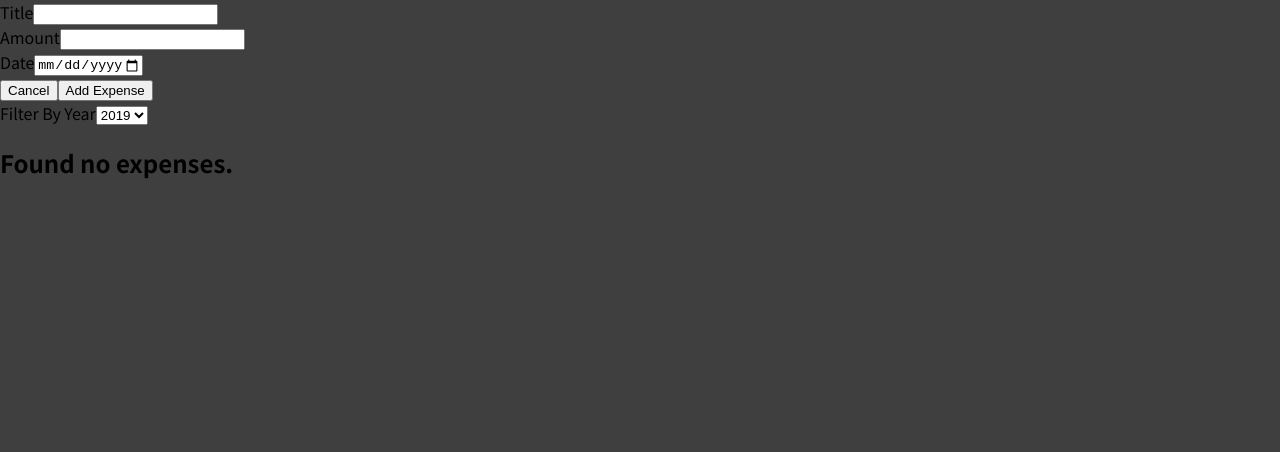
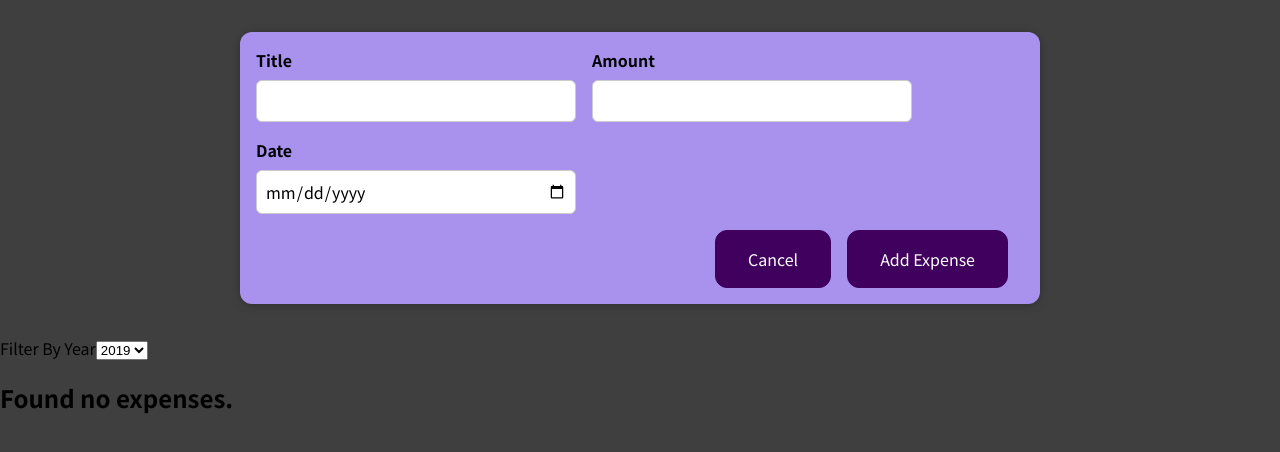
Before and after one commit to nikhilbad7/expenseTrackerRedux, a React (Create React App) app in the folder expense_tracker_redux/: page / in a window 1280 px wide. Both pictures are taken after a click on the button "Add New Expense". Shown: the top 452 px of the page. Built offline with nearby package versions, Linux system fonts and the light colour scheme.

Commit message:
ExpenseForm css added

```diff
--- /dev/null
+++ b/expense_tracker_redux/src/components/NewExpense/ExpenseForm.css
@@ -0,0 +1,26 @@
+.new-expense__controls {
+    display: flex;
+    flex-wrap: wrap;
+    gap: 1rem;
+    margin-bottom: 1rem;
+    text-align: left;
+  }
+
+  .new-expense__control label {
+    font-weight: bold;
+    margin-bottom: 0.5rem;
+    display: block;
+  }
+
+  .new-expense__control input {
+    font: inherit;
+    padding: 0.5rem;
+    border-radius: 6px;
+    border: 1px solid #ccc;
+    width: 20rem;
+    max-width: 100%;
+  }
+
+  .new-expense__actions {
+    text-align: right;
+  }
--- a/expense_tracker_redux/src/components/NewExpense/ExpenseForm.js
+++ b/expense_tracker_redux/src/components/NewExpense/ExpenseForm.js
@@ -1,4 +1,5 @@
 import { useState } from "react"
+import './ExpenseForm.css';
 
 export const ExpenseForm = (props) => {
     const [enteredTitle,setEnteredTitle] = useState("");
@@ -34,21 +35,21 @@
 
     return (
         <form onSubmit={submitHandler}>
-            <div>
-                <div>
+            <div className='new-expense__controls'>
+                <div className='new-expense__control'>
                     <label>Title</label>
                     <input type='text' value={enteredTitle} onChange={titleChangeHandler}></input>
                 </div>
-                <div>
+                <div className='new-expense__control'>
                     <label>Amount</label>
                     <input type='number' min='0.01' step='0.01' value={enteredAmount} onChange={amountChangeHandler}></input>
                 </div>
-                <div>
+                <div className='new-expense__control'>
                     <label>Date</label>
                     <input type='date' min='2019-01-01' max='2023-12-31' value={enteredDate} onChange={dateChangeHandler}></input>
                 </div>
             </div>
-            <div>
+            <div className='new-expense__actions'>
                 <button type="button" onClick={props.onCancel}>Cancel</button>
                 <button type="submit">Add Expense</button>
             </div>
--- /dev/null
+++ b/expense_tracker_redux/src/components/NewExpense/NewExpense.css
@@ -0,0 +1,38 @@
+.new-expense {
+    background-color: #a892ee;
+    padding: 1rem;
+    margin: 2rem auto;
+    width: 50rem;
+    max-width: 95%;
+    border-radius: 12px;
+    text-align: center;
+    box-shadow: 0 1px 8px rgba(0, 0, 0, 0.25);
+  }
+
+  .new-expense button {
+    font: inherit;
+    cursor: pointer;
+    padding: 1rem 2rem;
+    border: 1px solid #40005d;
+    background-color: #40005d;
+    color: white;
+    border-radius: 12px;
+    margin-right: 1rem;
+  }
+
+  .new-expense button:hover,
+.new-expense button:active {
+  background-color: #510674;
+  border-color: #510674;
+}
+
+.new-expense button.alternative {
+  color: #220131;
+  border-color: transparent;
+  background-color: transparent;
+}
+
+.new-expense button.alternative:hover,
+.new-expense button.alternative:active {
+  background-color: #ddb3f8;
+}
--- a/expense_tracker_redux/src/components/NewExpense/NewExpense.js
+++ b/expense_tracker_redux/src/components/NewExpense/NewExpense.js
@@ -1,5 +1,6 @@
 import { useState } from "react"
 import {ExpenseForm} from './ExpenseForm';
+import './NewExpense.css';
 
 export const NewExpense = (props) => {
 const [isEditing, setIsEditing] = useState(false);
@@ -22,7 +23,7 @@
 }
 
 return (
-    <div>
+    <div className='new-expense'>
     { !isEditing && (<button onClick={startEditingHandler}>Add New Expense</button>)}
 
     { isEditing && ( <ExpenseForm onSaveExpenseData={saveExpenseDataHandler} onCancel = {stopEditingHandler}></ExpenseForm>)}
```
